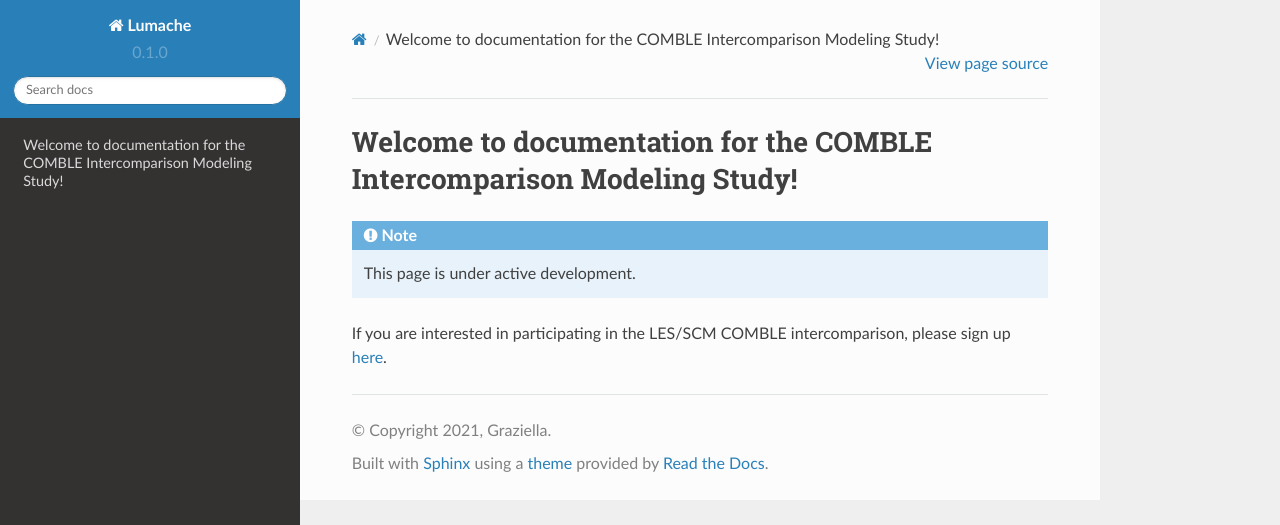
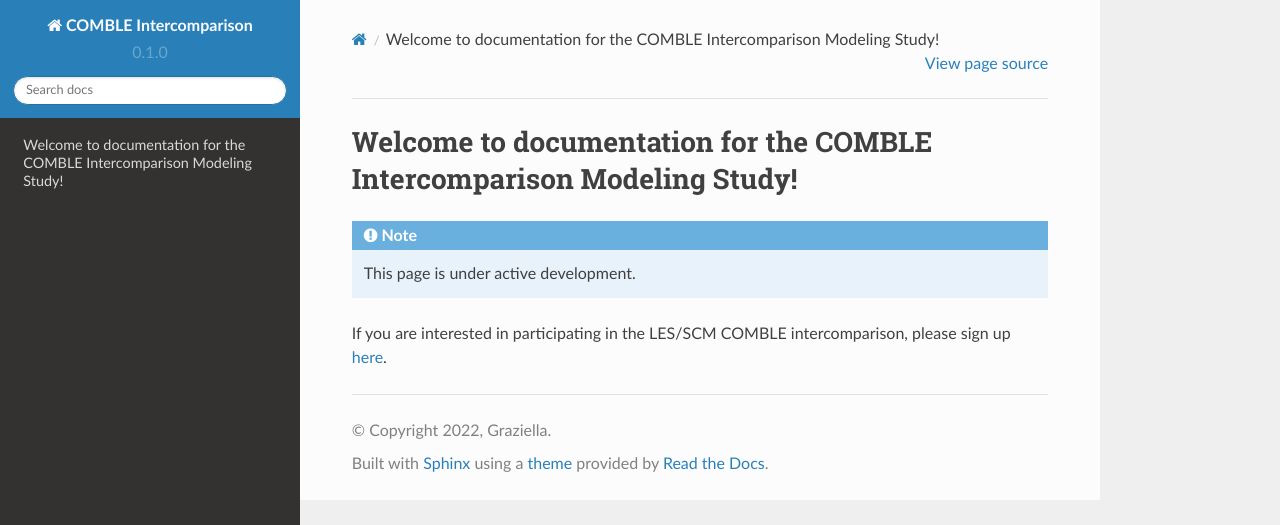
Before and after one commit to NCAR/COMBLE-Intercomparison, a Sphinx documentation site: the page built from docs/source/index.rst, in a window 1280 px wide. Shown: the top 525 px of the page. Built offline with Sphinx 7.4.7 and the Read the Docs theme 2.0.0, drawn with Linux system fonts in a browser that asks for light colours.

Commit message:
Update conf.py
Changing project name

```diff
--- a/docs/source/conf.py
+++ b/docs/source/conf.py
@@ -2,8 +2,8 @@
 
 # -- Project information
 
-project = 'Lumache'
-copyright = '2021, Graziella'
+project = 'COMBLE Intercomparison'
+copyright = '2022, Graziella'
 author = 'Graziella'
 
 release = '0.1'
```
